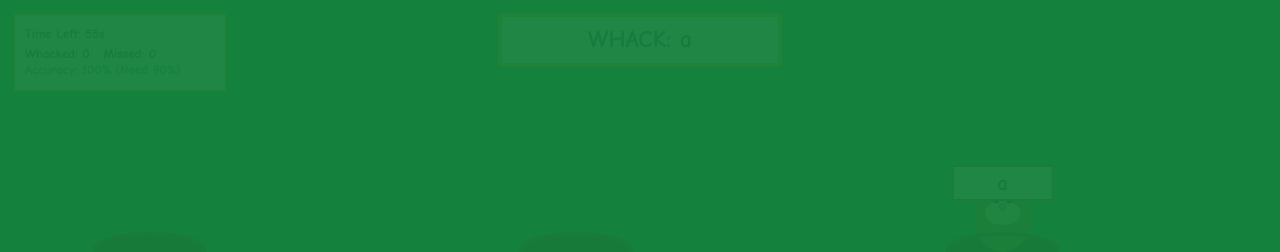
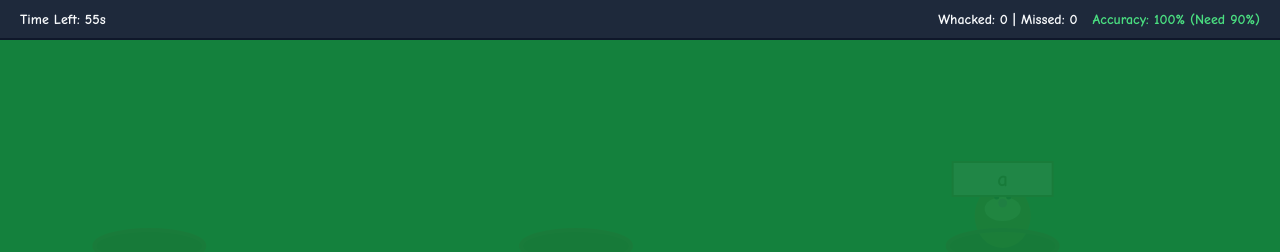
Before and after one commit to tanalaoshi/Sight_Word_Games_Easy_Font, a plain HTML site: page game9.html.html in a window 1280 px wide. Shown: the top 252 px of the page. Drawn offline with Linux system fonts and the light colour scheme; a web font is replaced by a local one.

Commit message:
Update game9.html.html

```diff
--- a/game9.html.html
+++ b/game9.html.html
@@ -1,21 +1,9 @@
 <!DOCTYPE html>
-<html lang="en">
-
-  <head>
-    <meta charset="UTF-8">
-    <title>Sight Word Wack-a-Mole</title>
-
-
-  </head>
-
-  <body>
-  <!DOCTYPE html>
 <html lang="en">
 <head>
     <meta charset="UTF-8">
     <meta name="viewport" content="width=device-width, initial-scale=1.0, maximum-scale=1.0, user-scalable=no">
     <title>Sight Word Whack-a-Mole</title>
-    <!-- Embedded Readable Early-Reader Font Resource Stack -->
     <link rel="preconnect" href="https://fonts.googleapis.com">
     <link rel="preconnect" href="https://fonts.gstatic.com" crossorigin>
     <link href="https://fonts.googleapis.com/css2?family=Andika:wght@400;700&family=Comic+Neue:wght@400;700&display=swap" rel="stylesheet">
@@ -30,17 +18,59 @@
             user-select: none;
             -webkit-user-select: none;
         }
+        /* Low Profile Dark Header Bar at the top */
+        #header-bar {
+            background-color: #1e293b;
+            color: #f8fafc;
+            height: 5vh;
+            min-height: 35px;
+            display: flex;
+            align-items: center;
+            justify-content: space-between;
+            padding: 0 20px;
+            box-sizing: border-box;
+            font-size: 14px;
+            font-weight: bold;
+            border-bottom: 2px solid #0f172a;
+        }
+        #header-bar .hud-item {
+            display: flex;
+            gap: 15px;
+        }
+        #accuracy-text {
+            transition: color 0.3s ease;
+        }
         #game-container {
             position: relative;
             width: 100vw;
-            height: 75vh;
-            min-height: 400px;
+            height: 70vh;
+            min-height: 365px;
             background: #15803d;
         }
         canvas {
             display: block;
             width: 100%;
             height: 100%;
+        }
+        /* Target word box at the bottom left */
+        #target-word-box {
+            position: absolute;
+            bottom: 15px;
+            left: 15px;
+            background-color: #ffffff;
+            border: 4px solid #eab308;
+            border-radius: 8px;
+            padding: 8px 20px;
+            box-shadow: 0 4px 6px rgba(0,0,0,0.2);
+            z-index: 5;
+            pointer-events: none;
+        }
+        #target-word-label {
+            font-size: 24px;
+            color: #1e3a8a;
+            font-weight: bold;
+            margin: 0;
+            letter-spacing: 1px;
         }
         /* Audio Unlock Overlay */
         #audio-overlay {
@@ -136,11 +166,24 @@
 </head>
 <body>
 
+<header id="header-bar">
+    <div id="timer-text">Time Left: 60s</div>
+    <div class="hud-item">
+        <span id="score-text">Whacked: 0 | Missed: 0</span>
+        <span id="accuracy-text">Accuracy: 100% (Need 90%)</span>
+    </div>
+</header>
+
 <div id="game-container">
     <div id="audio-overlay">
         <h1>🔨 Sight Word Whack-a-Mole 🐹</h1>
         <button id="start-audio-btn" onclick="startWithAudio()">TAP TO PLAY WITH MUSIC!</button>
     </div>
+
+    <div id="target-word-box">
+        <div id="target-word-label">---</div>
+    </div>
+
     <canvas id="gameCanvas"></canvas>
 </div>
 
@@ -309,7 +352,7 @@ function playBuzzSound() {
 
 function resizeCanvas() {
     let targetWidth = window.innerWidth || 800;
-    let targetHeight = (window.innerHeight * 0.75) || 500;
+    let targetHeight = (window.innerHeight * 0.70) || 500;
 
     const container = document.getElementById('game-container');
     if (container) {
@@ -330,7 +373,7 @@ function initHoles() {
     const rows = 2;
     const cellW = canvas.width / cols;
     const cellH = (canvas.height * 0.6) / rows;
-    const startY = canvas.height * 0.25;
+    const startY = canvas.height * 0.20;
 
     for (let r = 0; r < rows; r++) {
         for (let c = 0; c < cols; c++) {
@@ -502,7 +545,6 @@ function drawScenery() {
             ctx.strokeRect(h.x - labelW/2, textY - labelH/2, labelW, labelH);
 
             ctx.fillStyle = '#451a03';
-            // --- FIXED: Integrated explicit accessible font stack onto canvas context text configurations ---
             ctx.font = `bold ${Math.floor(21 * scale)}px "Andika", "Comic Neue", "Comic Sans MS", sans-serif`;
             ctx.textAlign = 'center';
             ctx.textBaseline = 'middle';
@@ -617,43 +659,19 @@ function checkWhackAttempt(holeIndex, clickedMole) {
         mallet.state = 'moving';
         playBuzzSound();
     }
+    updateDOMHUD();
 }
 
-function drawUI() {
-    let boxW = Math.min(280, canvas.width * 0.6);
-    let boxH = 50;
-    let boxY = 15;
-
-    ctx.fillStyle = '#ffffff';
-    ctx.strokeStyle = '#eab308';
-    ctx.lineWidth = 4;
-    ctx.fillRect(canvas.width / 2 - boxW/2, boxY, boxW, boxH);
-    ctx.strokeRect(canvas.width / 2 - boxW/2, boxY, boxW, boxH);
-
-    ctx.fillStyle = '#1e3a8a';
-    // --- FIXED: Target Text Font Stack Fix ---
-    ctx.font = 'bold 24px "Andika", "Comic Neue", "Comic Sans MS", sans-serif';
-    ctx.textAlign = 'center';
-    ctx.textBaseline = 'middle';
-    ctx.fillText(`WHACK: ${targetWord}`, canvas.width / 2, boxY + boxH/2);
-
-    let scoreBoxW = canvas.width < 600 ? 180 : 210;
-    ctx.fillStyle = 'rgba(255, 255, 255, 0.94)';
-    ctx.strokeStyle = '#facc15';
-    ctx.lineWidth = 2;
-    ctx.fillRect(15, 15, scoreBoxW, 75);
-    ctx.strokeRect(15, 15, scoreBoxW, 75);
-
-    ctx.fillStyle = '#14532d';
-    // --- FIXED: Score HUD Font Stack Fix ---
-    ctx.font = 'bold 13px "Andika", "Comic Neue", sans-serif';
-    ctx.textAlign = 'left';
-    ctx.fillText(`Time Left: ${timeLeft}s`, 25, 34);
-    ctx.fillText(`Whacked: ${correctTaps}   Missed: ${incorrectTaps}`, 25, 54);
+function updateDOMHUD() {
+    document.getElementById('timer-text').textContent = `Time Left: ${timeLeft}s`;
+    document.getElementById('score-text').textContent = `Whacked: ${correctTaps} | Missed: ${incorrectTaps}`;
 
     const acc = getAccuracy();
-    ctx.fillStyle = acc >= 90 ? '#16a34a' : '#dc2626';
-    ctx.fillText(`Accuracy: ${acc}% (Need 90%)`, 25, 70);
+    const accText = document.getElementById('accuracy-text');
+    accText.textContent = `Accuracy: ${acc}% (Need 90%)`;
+    accText.style.color = acc >= 90 ? '#4ade80' : '#f87171';
+
+    document.getElementById('target-word-label').textContent = targetWord;
 }
 
 function getAccuracy() {
@@ -665,7 +683,6 @@ function drawEndScreen() {
     ctx.fillStyle = 'rgba(20, 83, 45, 0.94)';
     ctx.fillRect(0, 0, canvas.width, canvas.height);
     ctx.fillStyle = '#ffffff';
-    // --- FIXED: End Screen Header Font Stack Fix ---
     ctx.font = 'bold 30px "Andika", "Comic Neue", sans-serif';
     ctx.textAlign = 'center';
 
@@ -677,7 +694,6 @@ function drawEndScreen() {
         ctx.fillText("Nice Try! Let's Whack Again!", canvas.width / 2, canvas.height / 2 - 20);
     }
     ctx.fillStyle = '#ffffff';
-    // --- FIXED: End Screen Score Font Stack Fix ---
     ctx.font = '20px "Andika", "Comic Neue", sans-serif';
     ctx.fillText(`Final Game Accuracy: ${getAccuracy()}%`, canvas.width / 2, canvas.height / 2 + 35);
 }
@@ -695,7 +711,6 @@ function gameLoop() {
     }
 
     drawMallet();
-    drawUI();
 
     if (gameOver) {
         drawEndScreen();
@@ -756,9 +771,11 @@ function restartGame() {
     mallet.isRed = false;
 
     resizeCanvas();
+    updateDOMHUD();
 
     timerInterval = setInterval(() => {
         timeLeft--;
+        updateDOMHUD();
         if (timeLeft <= 0) {
             gameOver = true;
             gameWon = getAccuracy() >= 90;
@@ -780,7 +797,3 @@ window.onload = function() {
 
 </body>
 </html>
-
-  </body>
-
-</html>
```
